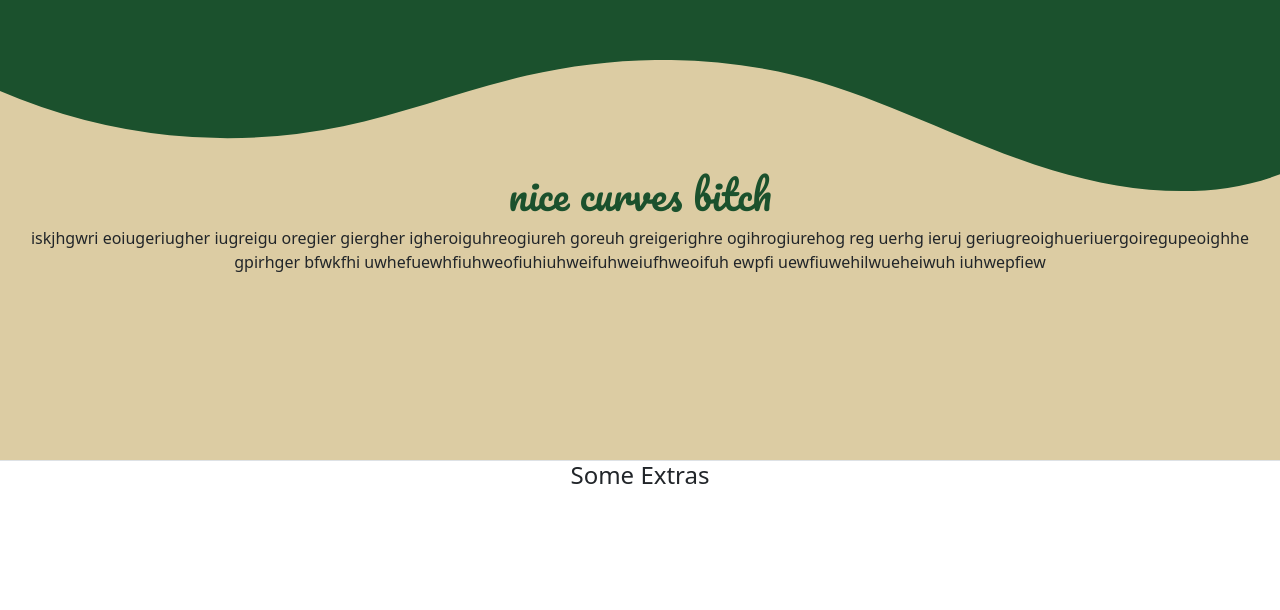
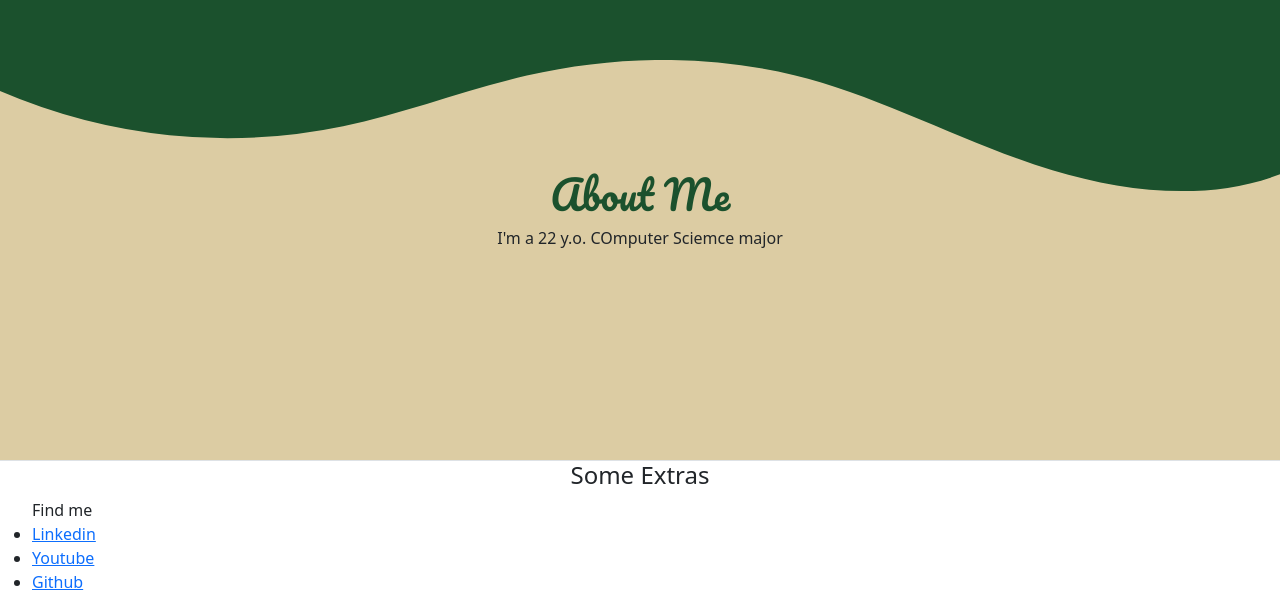
Before and after one commit to CamShoward/SHOWARD-EPortfolio, a plain HTML site: page index.html in a window 1280 px wide. Shown: the part 540-1150 px from the top of the page. Before the commit the page ends 1038 px from the top, so only its background shows below. Drawn offline with nearby package versions, Linux system fonts and the light colour scheme.

Commit message:
Minor chnages and new pages added

```diff
--- /dev/null
+++ b/grind.js
@@ -0,0 +1,2 @@
+var joinTone = new Audio("discord.mp3");
+joinTone.play();
--- a/index.html
+++ b/index.html
@@ -31,7 +31,7 @@
                      Projects</a>
                   </li>
                   <li class="nav-item">
-                    <a class="nav-link disabled" href="#">About Me</a>
+                    <a class="nav-link" href="#about-me">About Me</a>
                   </li>
                   <li class="nav-item">
                     <a class="nav-link" href="https://github.com/CamShoward">Github</a>
@@ -42,7 +42,7 @@
          </nav>
         </div>
 
-          <!--html for bootstrap caurosel-->
+
           <div class="text-center middle-container">
                 <h1 class="greeting-name"><span style="display: block;">Hi,</span> I'm Cameron.</h1>
                 <p class="greeting-content">I'm a senior computer science major at <a href="https://www.fredonia.edu/academics/colleges-schools/college-liberal-arts-sciences/computer-information-sciences">SUNY Fredonia</a>
@@ -50,11 +50,11 @@
 
                 <h2></h2>
             </div>
-            <div class="text-center bottom-container">
+            <div class="text-center bottom-container " id="about-me">
             <section>
-              <h1>nice curves bitch</h1>
-              <p>iskjhgwri eoiugeriugher iugreigu oregier giergher igheroiguhreogiureh goreuh greigerighre ogihrogiurehog reg uerhg ieruj geriugreoighueriuergoiregupeoighhe gpirhger
-                bfwkfhi uwhefuewhfiuhweofiuhiuhweifuhweiufhweoifuh ewpfi uewfiuwehilwueheiwuh iuhwepfiew
+              <h1>About Me</h1>
+              <p>
+                I'm a 22 y.o. COmputer Sciemce major
               </p>
 
               <div class="wave">
@@ -67,6 +67,11 @@
           </div>
           <footer class="border-top">
             <div class="text-center"><h4>Some Extras</h3> </div>
+              <Ul>Find me
+                <li><a href="#"> Linkedin</a></li>
+                <li> <a href="# "> Youtube</a></li>
+                <li><a href="https://github.com/CamShoward">Github</a></li>
+              </Ul>
           </footer>
     </body>
  </html>
--- a/style.css
+++ b/style.css
@@ -99,3 +99,7 @@ h1{
 main{
     background: #DCCCA3;
 }
+
+ul{
+    display: inline-block
+}
```
Also changed, not shown: grind.html (added, +11 -0 lines), e_portfolio_pallete/e_portfolio_pallete-codes.txt (added), e_portfolio_pallete/e_portfolio_pallete-palette.png (added), e_portfolio_pallete__Light/e_portfolio_pallete__Light-codes.txt (added), e_portfolio_pallete__Light/e_portfolio_pallete__Light-palette.png (added), 1 other file.
